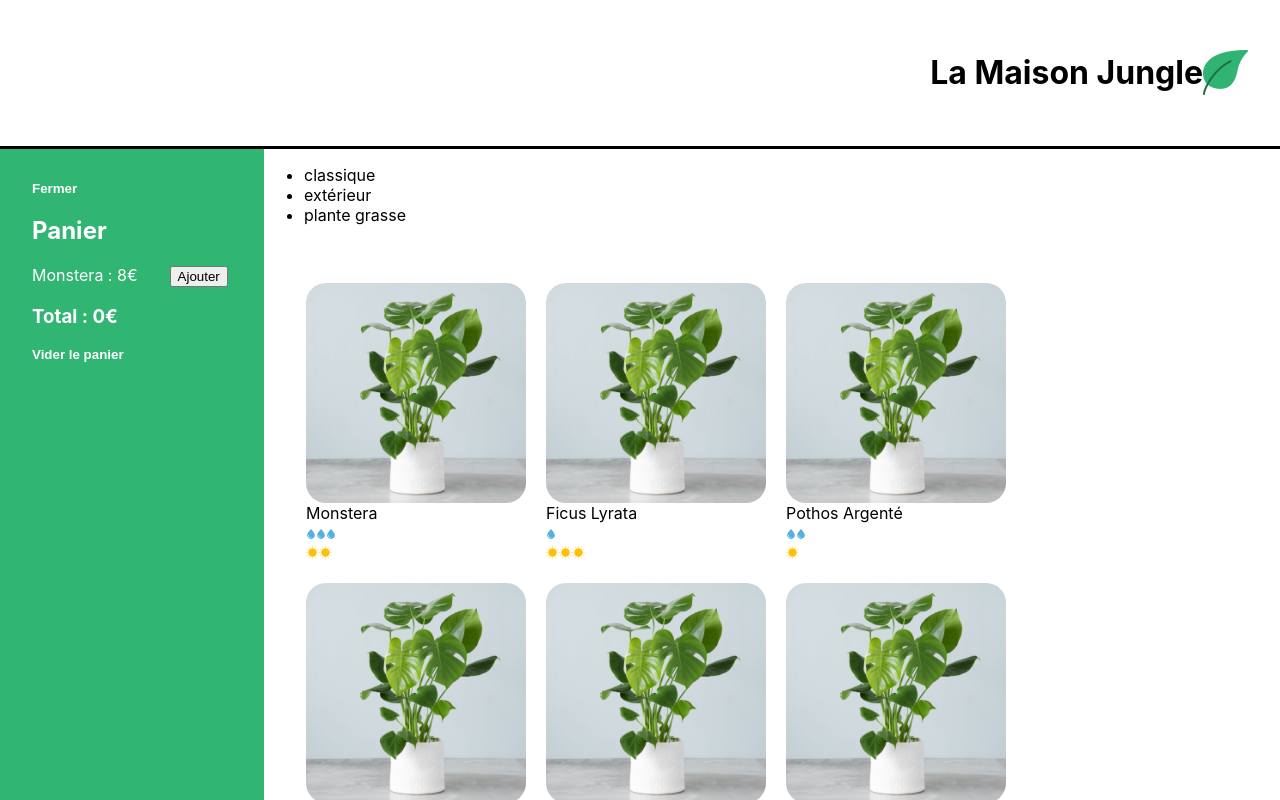
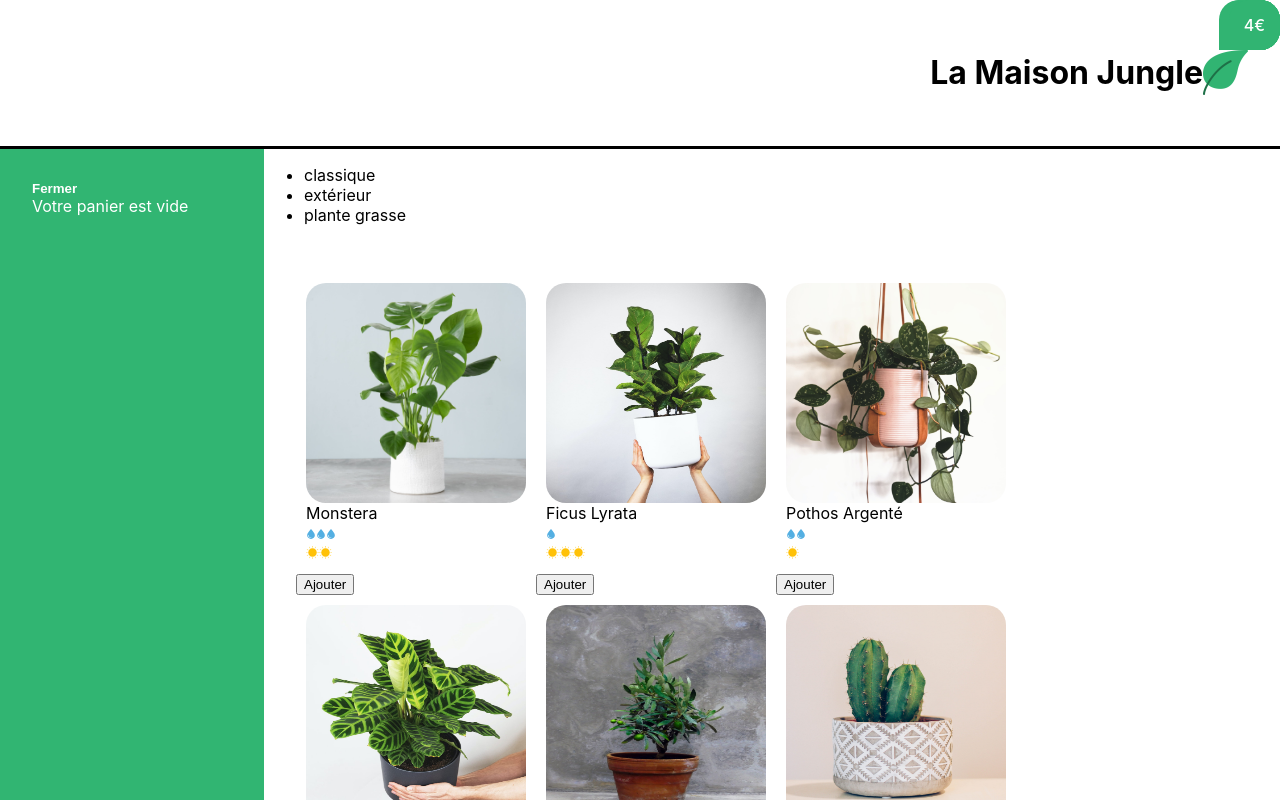
Before and after one commit to martin-bozon/Cours_react, a React app: page / in a window 1280 px wide. Both pictures are taken after a click on the button "Ouvri le panier". Shown: the top 800 px of the page. Built offline with nearby package versions, Linux system fonts and the light colour scheme.

Commit message:
Mise à jour des fichier pour utilisation state entre les différents composants

```diff
--- a/src/components/App.js
+++ b/src/components/App.js
@@ -4,14 +4,16 @@ import Cart from './Cart';
 import Footer from './Footer';
 import ShoppingList from './ShoppingList';
 import '../styles/Layout.css'
+import { useState } from 'react/cjs/react.development';
 
 function App() {
+  const [cart, updateCart] = useState([])
   return (
     <div>
         <Banner />
         <div className="lmj-layout-inner">
-          <Cart />
-          <ShoppingList />
+          <Cart cart={cart} updateCart={updateCart}/>
+          <ShoppingList cart={cart} updateCart={updateCart}/>
         </div>
         <Footer />
     </div>
--- a/src/components/CareScale.js
+++ b/src/components/CareScale.js
@@ -20,6 +20,7 @@ function handleClick(careType, scaleValue){
         case 1 : requirement = 'peu'; break;
         case 2 : requirement = 'modérement'; break;
         case 3 : requirement = 'beacoup'; break;
+        default : requirement = 'peu';
     }
     alert(`Ce composant est de type ${careType} et la plante à besoin de ${requirement} d'${need}`)
 }
--- a/src/components/Cart.js
+++ b/src/components/Cart.js
@@ -1,23 +1,32 @@
 import '../styles/Cart.css'
 import { useState} from 'react'
 
-function Cart() {
-    const monsteraPrice = 8
-    const [cart, updateCart] = useState(0)
+function Cart({cart, updateCart}) {
     const [isOpen, setIsOpen] = useState(false)
+    const total = cart.reduce(
+		(acc, plantType) => acc + plantType.amount * plantType.price,
+		0
+	)
 
     return (isOpen ? (
         <div className="lmj-cart">
             <button className="lmj-cart-toggle-button" onClick={()=>setIsOpen(false)}>Fermer</button>
-            <h2>Panier</h2>
-            <div>
-                Monstera : {monsteraPrice}€
-                <button className="lmj-cart-add-button" onClick={()=>{updateCart(cart + 1)}}>
-                    Ajouter
-                </button>
-            </div>
-            <h3> Total : {monsteraPrice * cart}€</h3>
-            <button className="lmj-cart-toggle-button" onClick={()=>{updateCart(0)}}>Vider le panier</button>
+            {cart.length > 0 ? (
+                <div>
+                    <h2>Panier</h2>
+                    <ul>
+                        {cart.map(({name, price, amount}, index )=>(
+                            <div key={`${name}-${index}`}>
+                                {name} {price}€ * {amount}
+                            </div>
+                        ))}
+                    </ul>
+                    <h3> Total : {total}€</h3>
+                    <button className="lmj-cart-toggle-button" onClick={()=>{updateCart([])}}>Vider le panier</button>
+                </div>
+            ) : (
+                <div>Votre panier est vide</div>
+            )}
         </div>
         ) : (
             <div className="lmj-cart-closed">
--- a/src/components/Footer.js
+++ b/src/components/Footer.js
@@ -6,7 +6,7 @@ function Footer() {
 
 	function handleBlur(){
 		if(!inputValue.includes('@')){
-			alert("Attention il n\'y à pas d\'@, ceci n'est pas une adresse valide")
+			alert("Attention il n'y à pas d'@, ceci n'est pas une adresse valide")
 		}
 	}
 	function handleChange(e){
--- a/src/components/Plantitem.js
+++ b/src/components/Plantitem.js
@@ -1,9 +1,13 @@
 import CareScale from "./CareScale"
 import '../styles/PlantItem.css'
+function handleClick(plantName){
+    alert(`Vous voulez acheter 1 ${plantName}? Très bon choix`)
+}
 
-function Plantitem({light, water, id, name, cover}){
+function Plantitem({light, water, name, cover, price}){
     return (
-        <li key={id} className='lmj-plant-item'>
+        <li className='lmj-plant-item' onClick={() => handleClick()}>
+            <span className="lmj-plant-item-price">{price}€</span>
             <img src={cover} className="lmj-plant-item-cover" alt={`${name} cover `}/>
             {name}
             <div>
--- a/src/components/ShoppingList.js
+++ b/src/components/ShoppingList.js
@@ -2,11 +2,26 @@ import { plantList } from "../datas/plantList"
 import '../styles/ShoppingList.css'
 import Plantitem from "./Plantitem"
 
-function ShoppingList(){
+function ShoppingList({cart, updateCart}){
     const category = plantList.reduce(
         (acc, plant) => acc.includes(plant.category) ? acc : acc.concat(plant.category),
         []
     )
+    function addToCart(name, price){
+        const currentPlantSaved = cart.find((plant) => plant.name === name)
+        if(currentPlantSaved){
+            const cartFilteredCurrentplant = cart.filter(
+                (plant) => plant.name !== name
+            )
+            updateCart([
+                ...cartFilteredCurrentplant, {name, price, amount: currentPlantSaved.amount +1}
+            ])
+        }else{
+            updateCart([
+                ...cart, {name, price, amount: 1}
+            ])
+        }
+    }
     return(
        <div>
            <ul>
@@ -18,14 +33,17 @@ function ShoppingList(){
            </ul>
            <ul className='lmj-plant-list'>
                 {
-                    plantList.map(({id, name, cover, light, water}) =>(
+                    plantList.map(({id, name, cover, light, water, price}) =>(
+                        <div key={id}>
                             <Plantitem
                                 name={name}
                                 cover={cover}
-                            id={id}
                                 light={light}
                                 water={water}
+                                price={price}
                             />
+                            <button onClick={() => addToCart(name, price)}>Ajouter</button>
+                        </div>
                     ))
                 }
            </ul>
--- a/src/datas/plantList.js
+++ b/src/datas/plantList.js
@@ -1,14 +1,22 @@
 import monstera from '../assets/monstera.jpg'
+import lyrata from '../assets/lyrata.jpg'
+import pothos from '../assets/pothos.jpg'
+import succulent from '../assets/succulent.jpg'
+import olivier from '../assets/olivier.jpg'
+import basil from '../assets/basil.jpg'
+import mint from '../assets/mint.jpg'
+import calathea from '../assets/calathea.jpg'
+import cactus from '../assets/cactus.jpg'
 
 export const plantList = [
 	{
 		name: 'monstera',
 		category: 'classique',
 		id: '1ed',
-		isBestSale: true,
 		light: 2,
 		water: 3,
-		cover: monstera
+		cover: monstera,
+		price: 15
 	},
 	{
 		name: 'ficus lyrata',
@@ -16,23 +24,29 @@ export const plantList = [
 		id: '2ab',
 		light: 3,
 		water: 1,
-		cover: monstera
+		cover: lyrata,
+		price: 16
 	},
+
 	{
 		name: 'pothos argenté',
 		category: 'classique',
 		id: '3sd',
 		light: 1,
 		water: 2,
-		cover: monstera
+		cover: pothos,
+
+		price: 9
 	},
 	{
-		name: 'yucca',
+		name: 'calathea',
 		category: 'classique',
 		id: '4kk',
-		light: 3,
-		water: 1,
-		cover: monstera
+		light: 2,
+		water: 3,
+		cover: calathea,
+
+		price: 20
 	},
 	{
 		name: 'olivier',
@@ -40,32 +54,27 @@ export const plantList = [
 		id: '5pl',
 		light: 3,
 		water: 1,
-		cover: monstera
+		cover: olivier,
+		price: 25
 	},
+
 	{
-		name: 'géranium',
-		category: 'extérieur',
-		id: '6uo',
+		name: 'cactus',
+		category: 'plante grasse',
+		id: '8fp',
 		light: 2,
-		water: 2,
-		cover: monstera
+		water: 1,
+		cover: cactus,
+		price: 6
 	},
 	{
 		name: 'basilique',
 		category: 'extérieur',
 		id: '7ie',
-		isBestSale: true,
 		light: 2,
 		water: 3,
-		cover: monstera
-	},
-	{
-		name: 'aloe',
-		category: 'plante grasse',
-		id: '8fp',
-		light: 2,
-		water: 1,
-		cover: monstera
+		cover: basil,
+		price: 5
 	},
 	{
 		name: 'succulente',
@@ -73,6 +82,17 @@ export const plantList = [
 		id: '9vn',
 		light: 2,
 		water: 1,
-		cover: monstera
+		cover: succulent,
+		price: 8
+	},
+
+	{
+		name: 'menthe',
+		category: 'extérieur',
+		id: '6uo',
+		light: 2,
+		water: 2,
+		cover: mint,
+		price: 4
 	}
 ]
--- a/src/styles/PlantItem.css
+++ b/src/styles/PlantItem.css
@@ -12,3 +12,13 @@
 	flex-direction: column;
 	text-transform: capitalize;
 }
+.lmj-plant-item-price {
+	position: absolute;
+	border-radius: 20px 20px 20px 0;
+	background-color: #31b472;
+	color: white;
+	padding: 15px;
+	right: 0;
+	top: 0;
+	font-weight: 500;
+}
```
Also changed, not shown: src/assets/basil.jpg (added), src/assets/cactus.jpg (added), src/assets/calathea.jpg (added), src/assets/lyrata.jpg (added), src/assets/mint.jpg (added), src/assets/olivier.jpg (added), src/assets/pothos.jpg (added), src/assets/succulent.jpg (added). Lines whose indentation alone changed are shown as unchanged.
